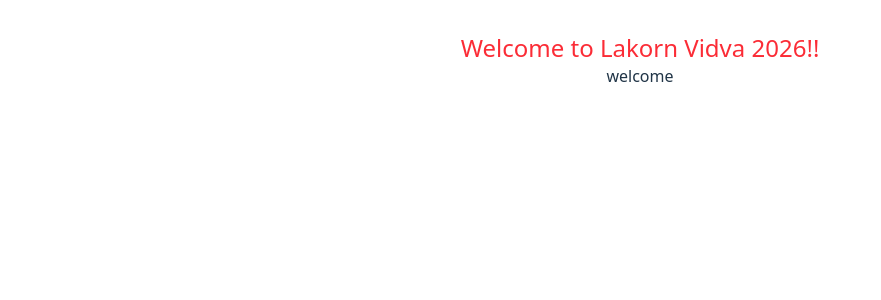
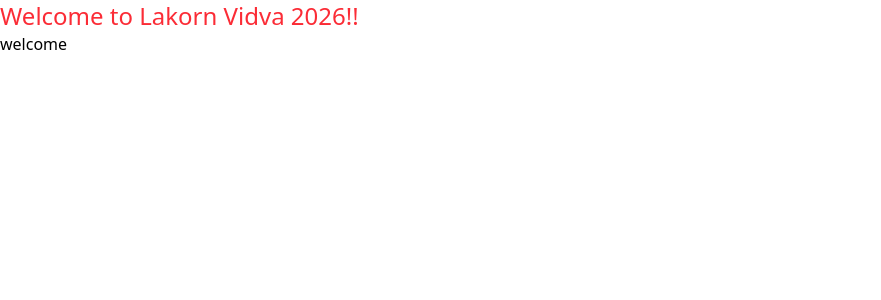
Before and after one commit to ITLaKornVidva/web-lakorn-2026, a React (Vite) app: page / in a window 1280 px wide. Shown: the top 300 px of the page, without its empty margins (0-881 px from the left). Built offline with nearby package versions, Linux system fonts and the light colour scheme.

Commit message:
remove: remove initial css

```diff
--- a/src/App.css
+++ b/src/App.css
@@ -1,8 +1,5 @@
 @import "tailwindcss";
 
 #root {
-  max-width: 1280px;
-  margin: 0 auto;
-  padding: 2rem;
-  text-align: center;
+
 }
--- a/src/index.css
+++ b/src/index.css
@@ -1,27 +1,3 @@
 :root {
-  font-family: system-ui, Avenir, Helvetica, Arial, sans-serif;
-  line-height: 1.5;
-  font-weight: 400;
 
-  color-scheme: light dark;
-  color: rgba(255, 255, 255, 0.87);
-  background-color: #242424;
-
-  font-synthesis: none;
-  text-rendering: optimizeLegibility;
-  -webkit-font-smoothing: antialiased;
-  -moz-osx-font-smoothing: grayscale;
 }
-
-@media (prefers-color-scheme: light) {
-  :root {
-    color: #213547;
-    background-color: #ffffff;
-  }
-  a:hover {
-    color: #747bff;
-  }
-  button {
-    background-color: #f9f9f9;
-  }
-}
```
